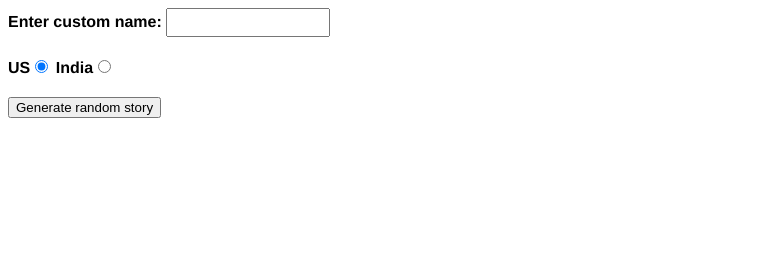
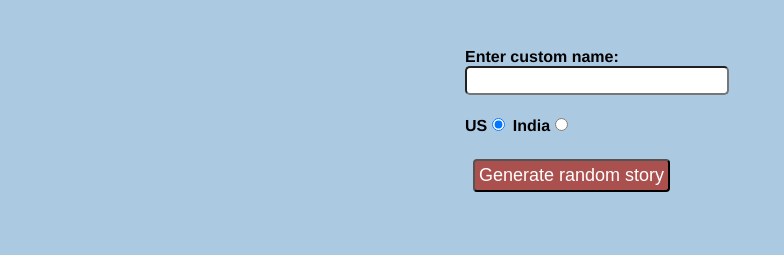
Before and after one commit to abhishek-ch88/Random-Story-Generator-, a plain HTML site: page index.html in a window 1280 px wide. Shown: the whole page, without its empty margins (0-784 px from the left). Drawn offline with Linux system fonts and the light colour scheme.

Commit message:
Updated UI and created README

```diff
--- a/index.html
+++ b/index.html
@@ -11,6 +11,9 @@
       body {
         font-family: helvetica, sans-serif;
         width: 350px;
+				background:#acc9e2;
+				margin:auto;
+				margin-top:48px;
       }
 
       label {
@@ -23,7 +26,8 @@
 
       input[type="text"] {
         padding: 5px;
-        width: 150px;
+        width: 250px;
+				border-radius:5px;
       }
 
       p {
@@ -32,6 +36,14 @@
         padding: 10px;
         visibility: hidden;
       }
+			.randomize{
+				padding:4px;
+				margin:4px 8px;
+				border-radius:4px;
+				background:#aa5150;
+				color:white;
+				font-size:18px;
+			}
     </style>
   </head>
 
```
Also changed, not shown: 1 other file.
